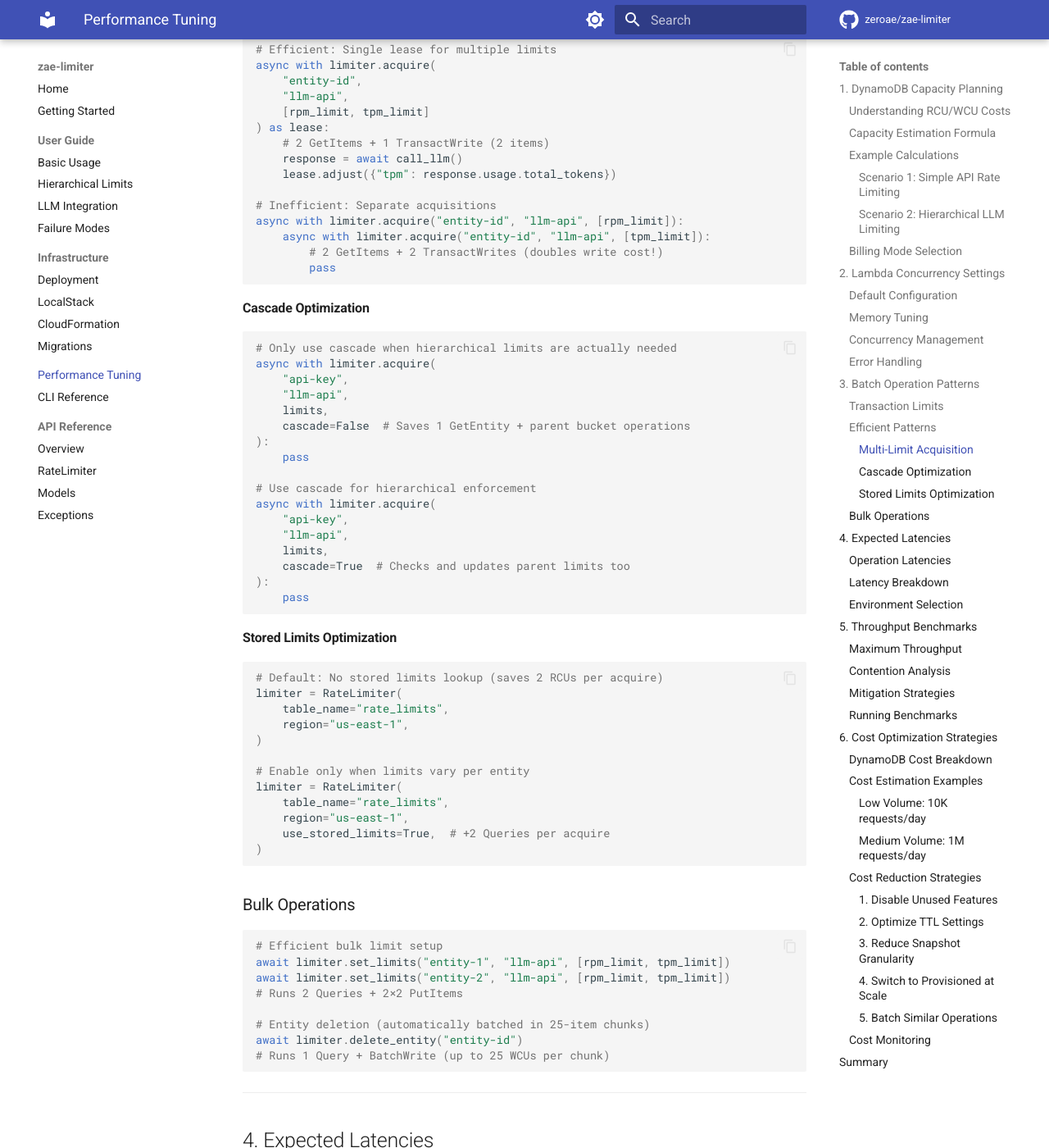
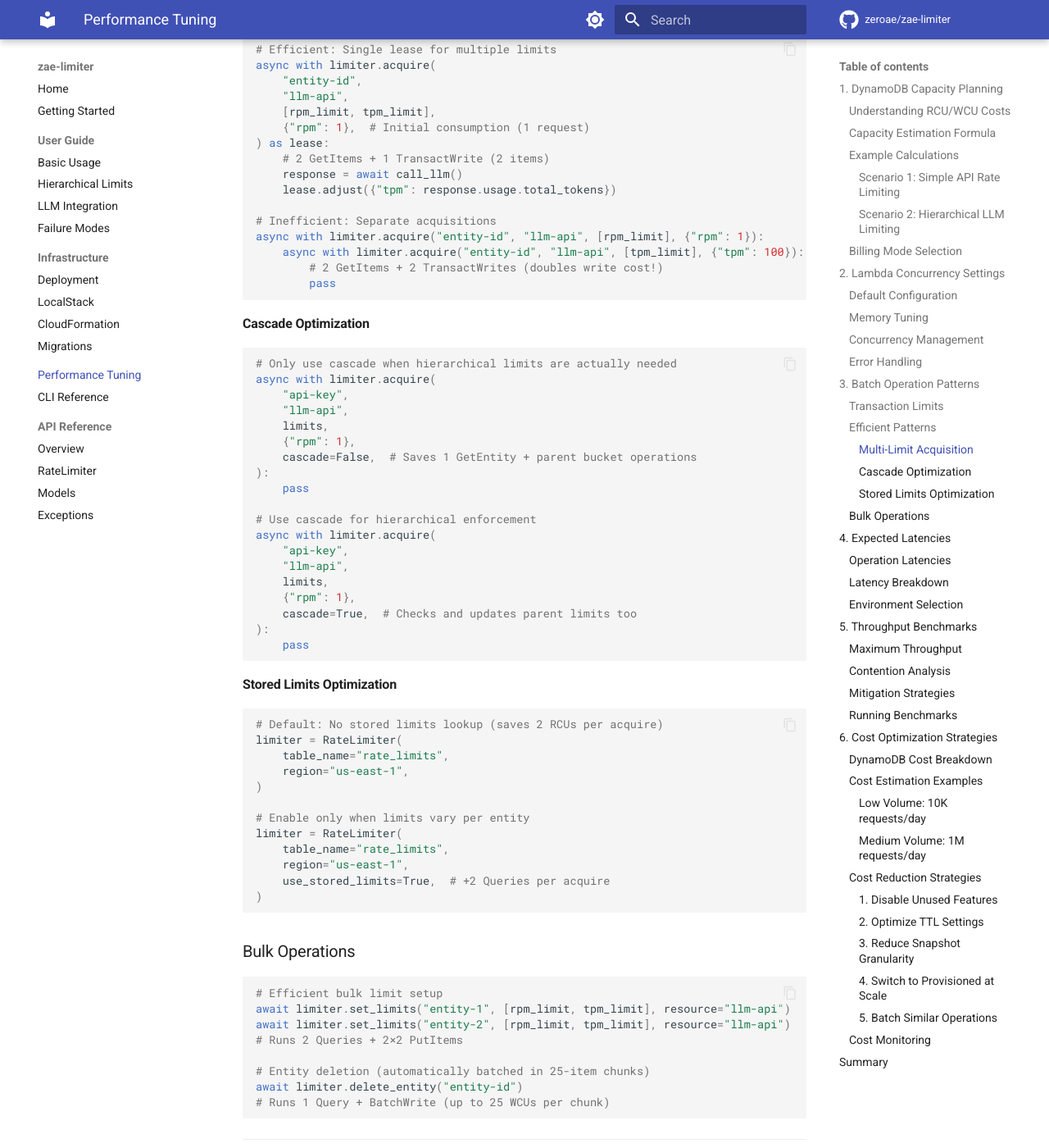
Before and after one commit to zeroae/zae-limiter, an MkDocs documentation site: the page built from docs/performance.md, in a window 1280 px wide and 1400 px high, scrolled down 4419 px. Shown: the whole window at 82% size. Built offline with MkDocs 1.6.1 and Material for MkDocs 9.7.7, drawn with Linux system fonts in a browser that asks for light colours; comment, search, counter and statistics services are not loaded; the version menu is left out; some of the changed text lies outside the part shown.

Commit message:
📝 docs: fix performance guide API examples
Update code examples in docs/performance.md to match current API signatures:

- Add missing `consume` parameter to all `acquire()` calls
- Fix `set_limits()` parameter order: (entity_id, limits, resource=)
- Replace `...` pseudo-code with realistic examples

Closes #100

Co-Authored-By: Claude Opus 4.5 <noreply@anthropic.com>

````diff
--- a/docs/performance.md
+++ b/docs/performance.md
@@ -154,15 +154,16 @@ DynamoDB enforces these limits:
 async with limiter.acquire(
     "entity-id",
     "llm-api",
-    [rpm_limit, tpm_limit]
+    [rpm_limit, tpm_limit],
+    {"rpm": 1},  # Initial consumption (1 request)
 ) as lease:
     # 2 GetItems + 1 TransactWrite (2 items)
     response = await call_llm()
     lease.adjust({"tpm": response.usage.total_tokens})
 
 # Inefficient: Separate acquisitions
-async with limiter.acquire("entity-id", "llm-api", [rpm_limit]):
-    async with limiter.acquire("entity-id", "llm-api", [tpm_limit]):
+async with limiter.acquire("entity-id", "llm-api", [rpm_limit], {"rpm": 1}):
+    async with limiter.acquire("entity-id", "llm-api", [tpm_limit], {"tpm": 100}):
         # 2 GetItems + 2 TransactWrites (doubles write cost!)
         pass
 ```
@@ -175,7 +176,8 @@ async with limiter.acquire(
     "api-key",
     "llm-api",
     limits,
-    cascade=False  # Saves 1 GetEntity + parent bucket operations
+    {"rpm": 1},
+    cascade=False,  # Saves 1 GetEntity + parent bucket operations
 ):
     pass
 
@@ -184,7 +186,8 @@ async with limiter.acquire(
     "api-key",
     "llm-api",
     limits,
-    cascade=True  # Checks and updates parent limits too
+    {"rpm": 1},
+    cascade=True,  # Checks and updates parent limits too
 ):
     pass
 ```
@@ -210,8 +213,8 @@ limiter = RateLimiter(
 
 ```python
 # Efficient bulk limit setup
-await limiter.set_limits("entity-1", "llm-api", [rpm_limit, tpm_limit])
-await limiter.set_limits("entity-2", "llm-api", [rpm_limit, tpm_limit])
+await limiter.set_limits("entity-1", [rpm_limit, tpm_limit], resource="llm-api")
+await limiter.set_limits("entity-2", [rpm_limit, tpm_limit], resource="llm-api")
 # Runs 2 Queries + 2×2 PutItems
 
 # Entity deletion (automatically batched in 25-item chunks)
@@ -398,11 +401,11 @@ Total (provisioned with auto-scaling): ~$70/month
 
 ```python
 # Skip cascade if not needed (saves 1-2 WCUs per request)
-async with limiter.acquire(..., cascade=False):
+async with limiter.acquire("entity", "api", limits, {"rpm": 1}, cascade=False):
     pass
 
 # Disable stored limits if static (saves 2 RCUs per request)
-limiter = RateLimiter(..., use_stored_limits=False)
+limiter = RateLimiter(table_name="rate_limits", region="us-east-1")
 ```
 
 #### 2. Optimize TTL Settings
@@ -410,7 +413,8 @@ limiter = RateLimiter(..., use_stored_limits=False)
 ```python
 # Shorter TTL = faster cleanup = less storage
 limiter = RateLimiter(
-    ...,
+    table_name="rate_limits",
+    region="us-east-1",
     bucket_ttl_seconds=3600,  # 1 hour vs 24 hour default
 )
 ```
@@ -435,7 +439,8 @@ zae-limiter deploy --table-name rate_limits --no-aggregator
 async with limiter.acquire(
     "entity",
     "api",
-    [rpm_limit, tpm_limit, daily_limit]  # 1 transaction vs 3
+    [rpm_limit, tpm_limit, daily_limit],
+    {"rpm": 1},  # 1 transaction vs 3
 ):
     pass
 ```
````
